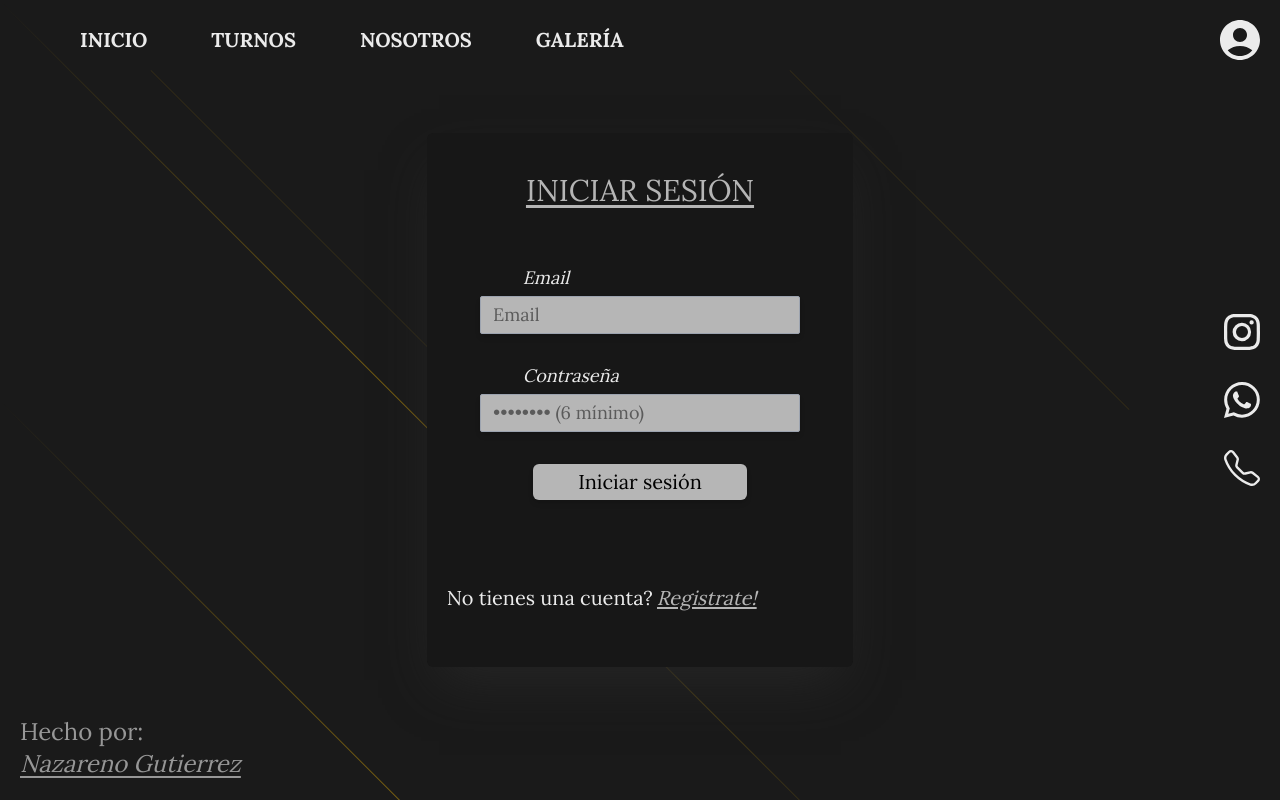
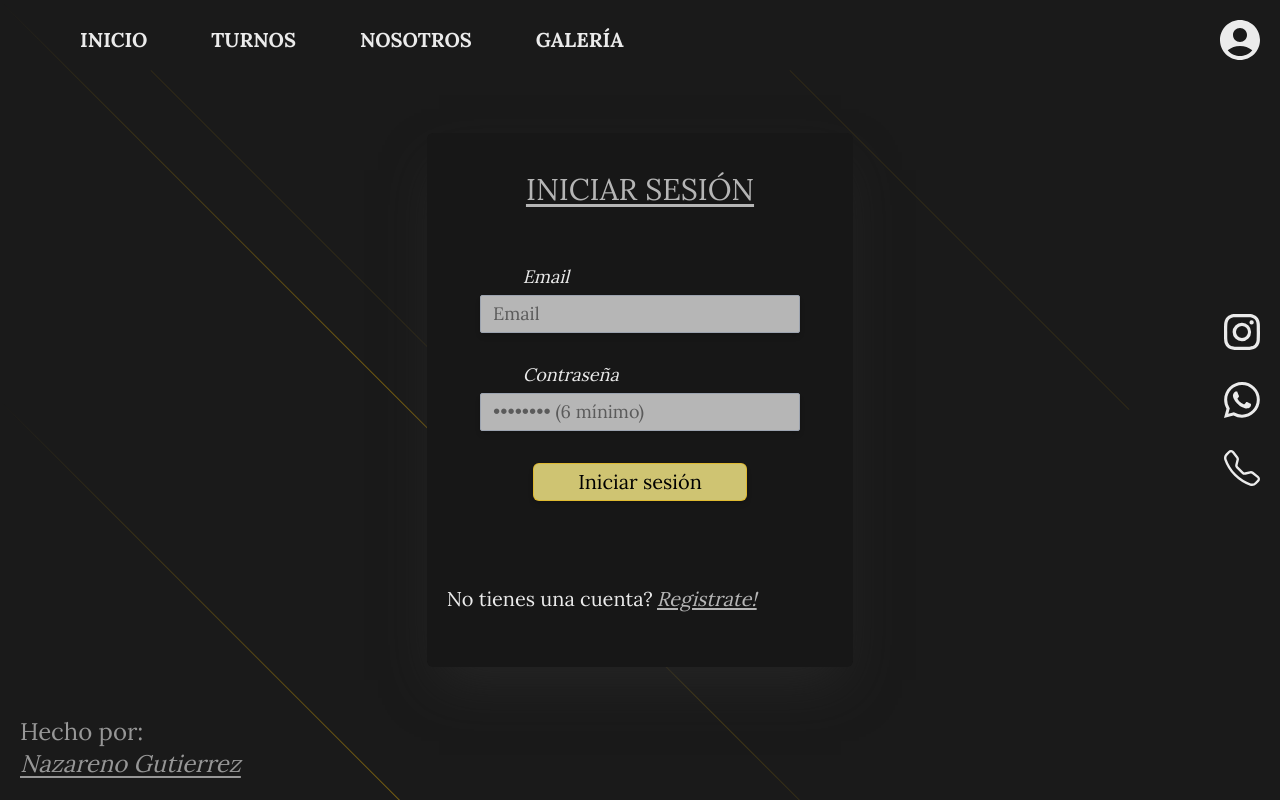
Before and after one commit to nazagutierrez/mens-house-barber, a Next.js app: page /iniciar-sesion in a window 1280 px wide. Built offline with nearby package versions, Linux system fonts and the light colour scheme; no server answers; the database is empty.

Commit message:
Chagned underline color

```diff
--- a/app/galeria/page.jsx
+++ b/app/galeria/page.jsx
@@ -2,7 +2,6 @@ import React from 'react';
 import { BsScissors, BsTools } from "react-icons/bs";
 import { SlArrowDown } from "react-icons/sl";
 import Carousel from "./Carousel";
-import Link from "next/link";
 
 export default function Galeria() {
   return (
@@ -19,7 +18,7 @@ export default function Galeria() {
           </p>
           <div className="flex-container w-4/5 sm:w-full mt-10 sm:mt-24 gap-2">
             <i> <BsScissors /> </i>
-            <p className="underline underline-offset-4 text-effect">MEN{"'"}S HOUSE BARBER</p>
+            <p className="underline underline-offset-4 decoration-1 decoration-yellow-500/70 text-effect">MEN{"'"}S HOUSE BARBER</p>
             <i> <BsScissors /> </i>
           </div>
         <i className="text-4xl absolute md:hidden bottom-20 md:bottom-6"><SlArrowDown /></i>
--- a/app/iniciar-sesion/LoginForm.jsx
+++ b/app/iniciar-sesion/LoginForm.jsx
@@ -97,7 +97,7 @@ useEffect(() => {
           className="border placeholder-black/50 border-gray-400 bg-grayCustom text-black px-3 w-3/4 py-1 rounded-sm shadow-md hover:border-gray-200"
         />
         <p className="text-red-500 text-xs italic" id="error-password"></p>
-        <button type="submit" className="bg-grayCustom px-2 py-1 rounded-md w-1/2 text-xl my-6 shadow-md transition-all text-hover-effect">
+        <button type="submit" className="bg-grayCustom px-2 py-1 rounded-md w-1/2 text-xl my-6 shadow-md transition-all hover:transition-all text-hover-effect hover:bg-transparent hover:text-yellow-300/60 border border-yellow-500/60 bg-yellow-200/80">
           {isRegistering ? "Registrarse" : "Iniciar sesión"}
         </button>
       </form>
@@ -108,7 +108,7 @@ useEffect(() => {
             {isRegistering ? "Tienes una cuenta?" : "No tienes una cuenta?"}
           </p>
           <button
-            className="text-darkerWhite text-effect italic underline underline-offset-2 pr-1"
+            className="text-darkerWhite text-effect italic underline underline-offset-2 pr-1 "
             onClick={() => setIsRegistering(!isRegistering)}
           >
             {isRegistering ? "Inicia sesión!" : "Registrate!"}
--- a/app/nosotros/page.jsx
+++ b/app/nosotros/page.jsx
@@ -32,7 +32,7 @@ export default function Nosotros() {
           Podes ver algunos ejemplos de nuestros clientes en la sección{" "}
           <Link
             href="/galeria"
-            className="text-effect underline underline-offset-2"
+            className="text-effect underline underline-offset-2 decoration-1 decoration-yellow-500/70"
           >
             Galería.
           </Link>
--- a/app/turnos/Confirmation.jsx
+++ b/app/turnos/Confirmation.jsx
@@ -22,7 +22,7 @@ function Confirmation() {
         </div>
         <div className=" flex items-center gap-2 text-effect">
           <i> <BsScissors /> </i>
-          <h3 className="underline underline-offset-4 pt-2 md:pt-0">
+          <h3 className="underline underline-offset-4 decoration-1 decoration-yellow-500/70 pt-2 md:pt-0">
               MEN{"'"}S HOUSE BARBER
           </h3>
           <i> <BsScissors /> </i>
```
